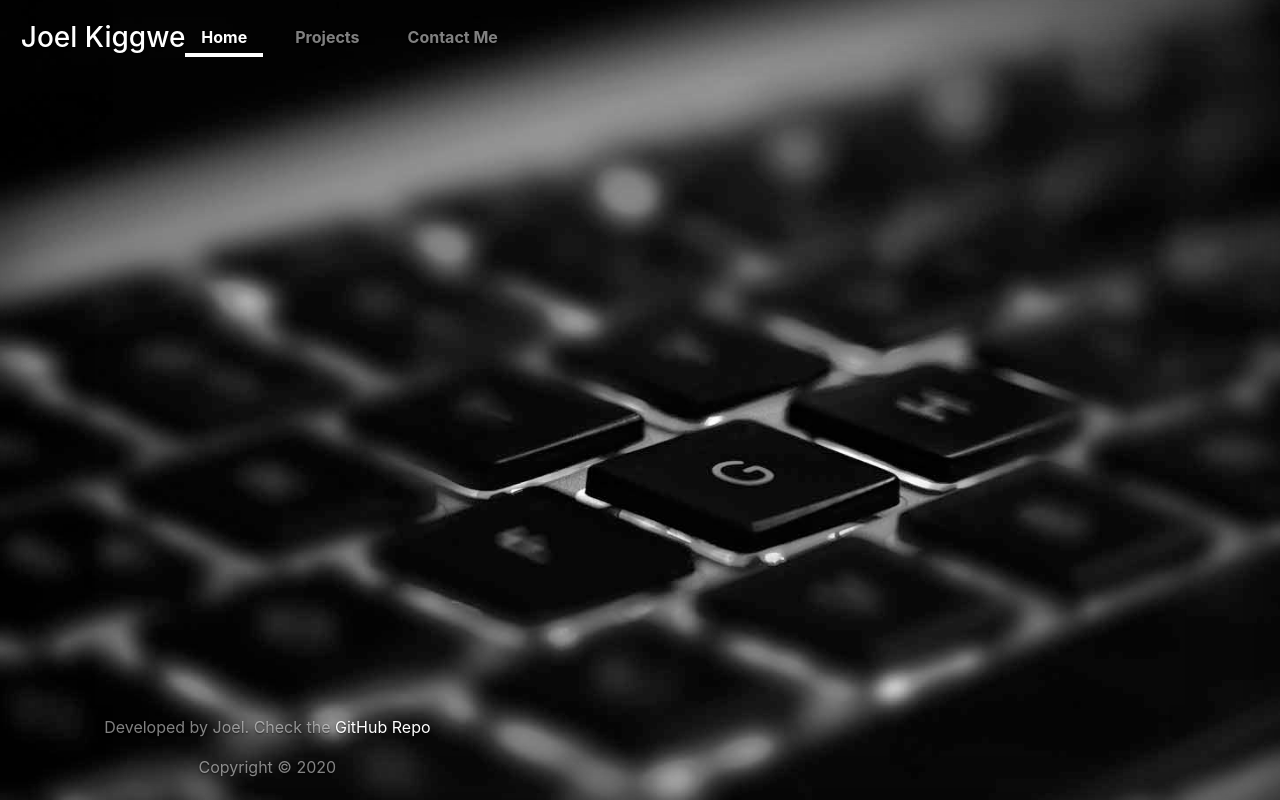
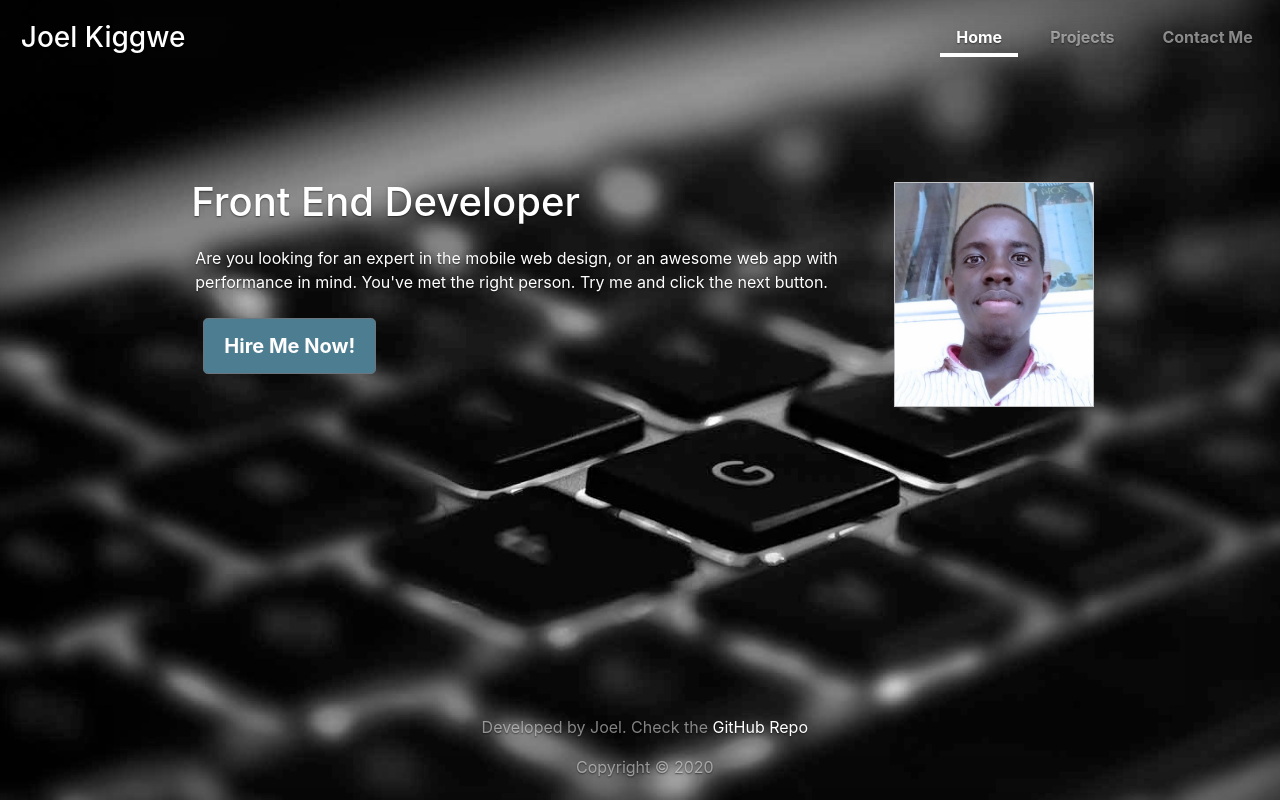
Before and after one commit to KenjxJJ/portfolio, a React (Create React App) app: page / in a window 1280 px wide. Built offline with nearby package versions, Linux system fonts and the light colour scheme.

Commit message:
Remove github pages for netlify redirects

```diff
--- a/package.json
+++ b/package.json
@@ -1,5 +1,4 @@
 {
-  "homepage": "https://kenjxjj.github.io/portfolio",
   "name": "portfolio",
   "version": "0.1.0",
   "private": true,
@@ -40,7 +39,5 @@
       "last 1 safari version"
     ]
   },
-  "devDependencies": {
-    "gh-pages": "^3.1.0"
-  }
+  "devDependencies": {}
 }
--- a/src/App.js
+++ b/src/App.js
@@ -15,7 +15,7 @@ function App() {
         <Router>
           <Navigation />
           <Switch>
-            <Route path="/portfolio" exact>
+            <Route path="/" exact>
               <Home />
             </Route>
             <Route exact path="/projects">
```
Also changed, not shown: 2 other files (tests, documents, lock files or other folders).
